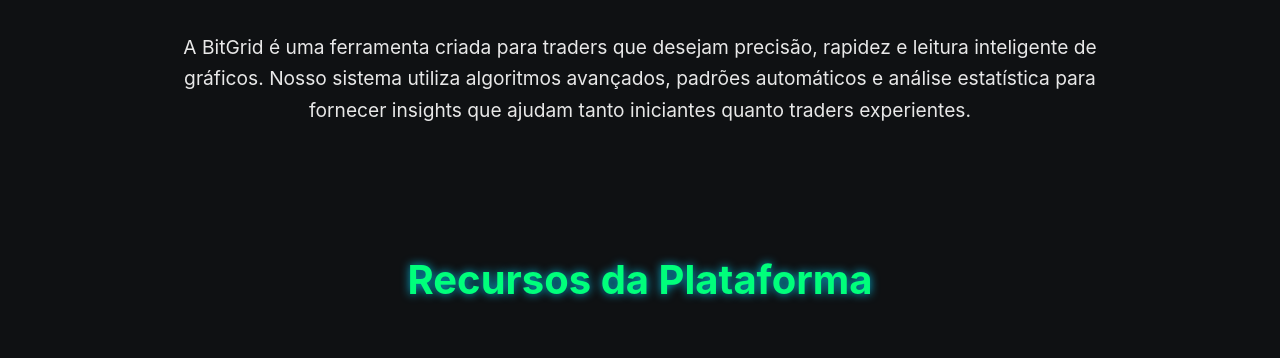
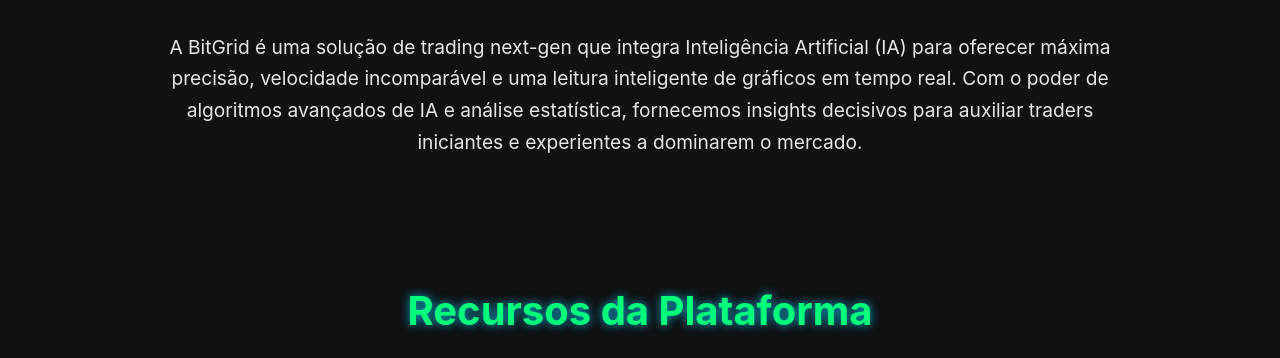
Before and after one commit to tomlochaide0/central-de-investidores, a plain HTML site: page index.html in a window 1280 px wide. Shown: the part 764-1122 px from the top of the page. Drawn offline with Linux system fonts and the light colour scheme.

Commit message:
Revise description of BitGrid trading tool

```diff
--- a/index.html
+++ b/index.html
@@ -40,11 +40,7 @@
       <div class="container">
         <h2>O que é a BitGrid?</h2>
         <p class="section-text">
-          A BitGrid é uma ferramenta criada para traders que desejam precisão,
-          rapidez e leitura inteligente de gráficos. Nosso sistema utiliza
-          algoritmos avançados, padrões automáticos e análise estatística para
-          fornecer insights que ajudam tanto iniciantes quanto traders
-          experientes.
+        A BitGrid é uma solução de trading next-gen que integra Inteligência Artificial (IA) para oferecer máxima precisão, velocidade incomparável e uma leitura inteligente de gráficos em tempo real. Com o poder de algoritmos avançados de IA e análise estatística, fornecemos insights decisivos para auxiliar traders iniciantes e experientes a dominarem o mercado.
         </p>
       </div>
     </section>
```
